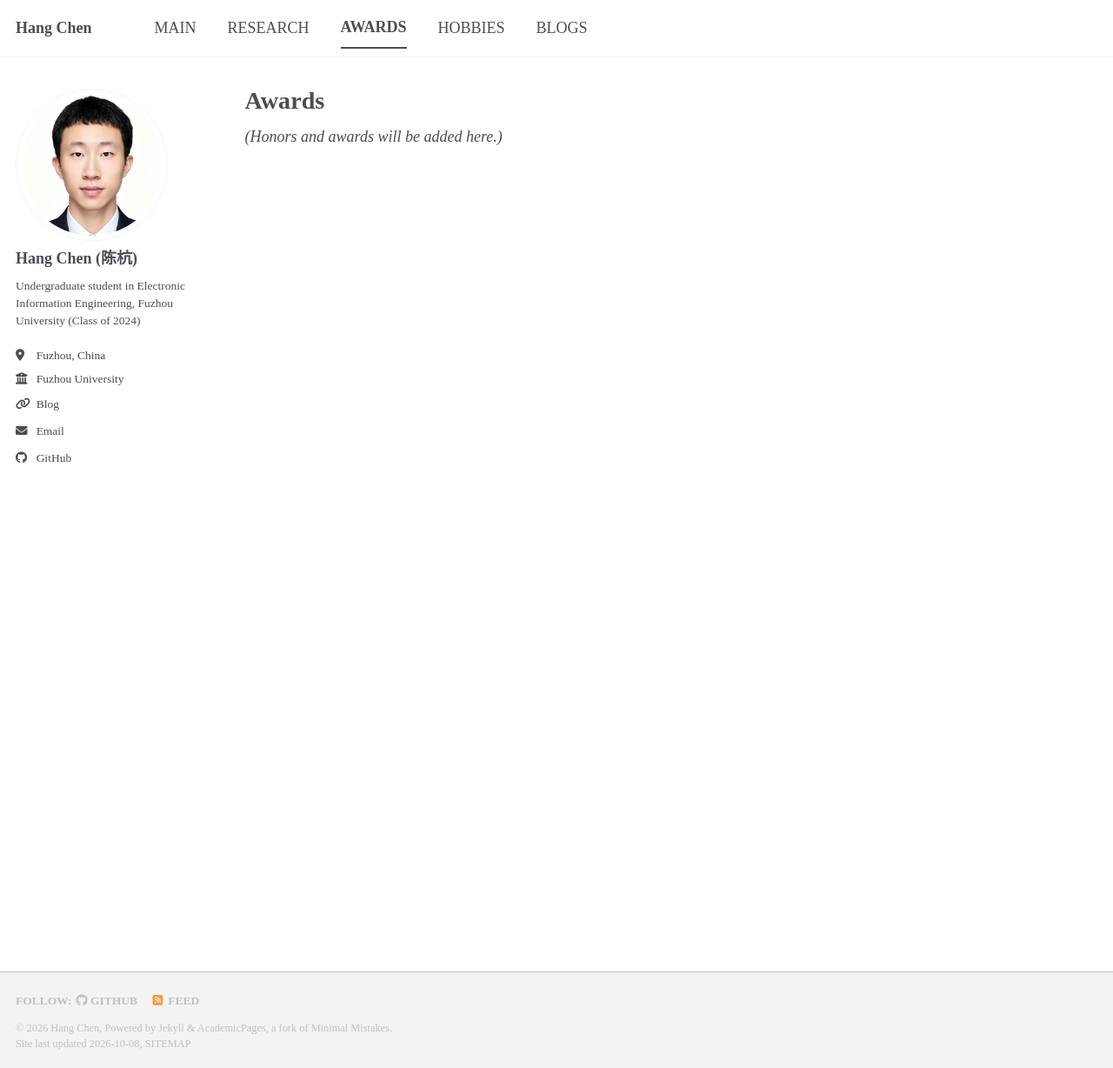
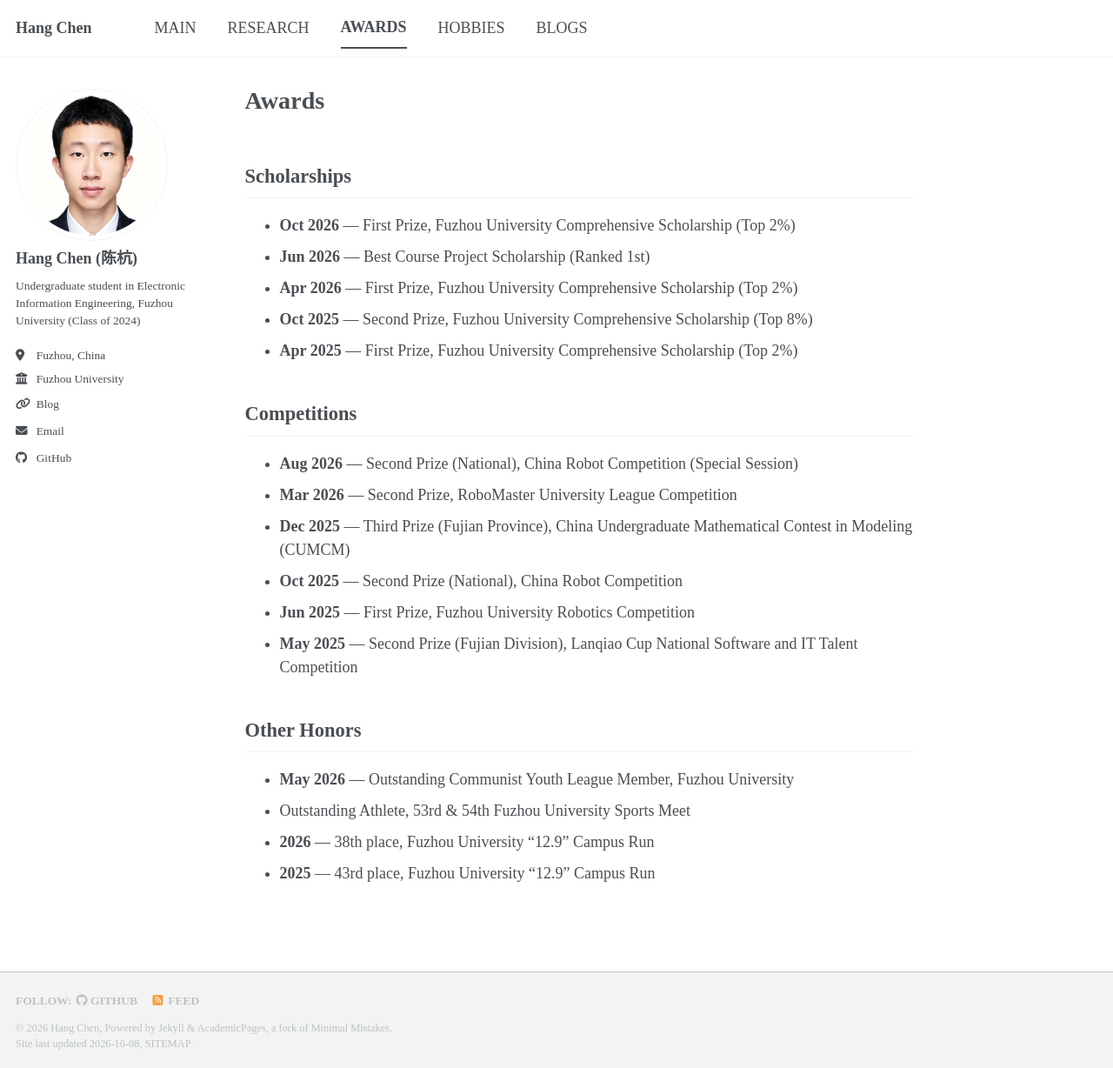
Before and after one commit to Nomkr/Nomkr.github.io, a Jekyll site: the page built from _pages/awards.md, in a window 1280 px wide and 1228 px high. Shown: the whole window at 87% size. Built offline with Jekyll 4.4.1, drawn with Linux system fonts in a browser that asks for light colours; a style sheet for code colours, icons or effects is not loaded.

Commit message:
Update _pages/awards.md

```diff
--- a/_pages/awards.md
+++ b/_pages/awards.md
@@ -5,4 +5,26 @@ permalink: /awards/
 author_profile: true
 ---
 
-*(Honors and awards will be added here.)*
+## Scholarships
+
+- **Oct 2026** — First Prize, Fuzhou University Comprehensive Scholarship (Top 2%)
+- **Jun 2026** — Best Course Project Scholarship (Ranked 1st)
+- **Apr 2026** — First Prize, Fuzhou University Comprehensive Scholarship (Top 2%)
+- **Oct 2025** — Second Prize, Fuzhou University Comprehensive Scholarship (Top 8%)
+- **Apr 2025** — First Prize, Fuzhou University Comprehensive Scholarship (Top 2%)
+
+## Competitions
+
+- **Aug 2026** — Second Prize (National), China Robot Competition (Special Session)
+- **Mar 2026** — Second Prize, RoboMaster University League Competition
+- **Dec 2025** — Third Prize (Fujian Province), China Undergraduate Mathematical Contest in Modeling (CUMCM)
+- **Oct 2025** — Second Prize (National), China Robot Competition
+- **Jun 2025** — First Prize, Fuzhou University Robotics Competition
+- **May 2025** — Second Prize (Fujian Division), Lanqiao Cup National Software and IT Talent Competition
+
+## Other Honors
+
+- **May 2026** — Outstanding Communist Youth League Member, Fuzhou University
+- Outstanding Athlete, 53rd & 54th Fuzhou University Sports Meet
+- **2026** — 38th place, Fuzhou University "12.9" Campus Run
+- **2025** — 43rd place, Fuzhou University "12.9" Campus Run
```
